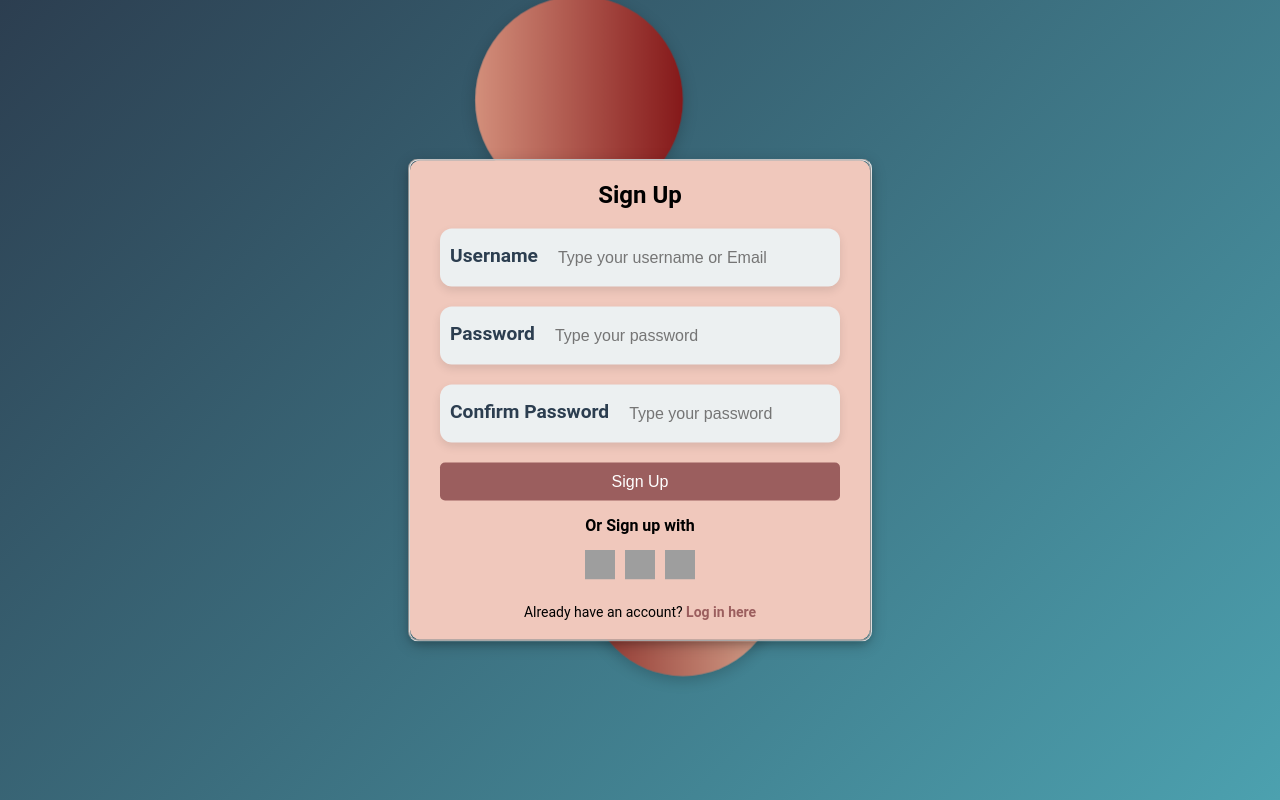
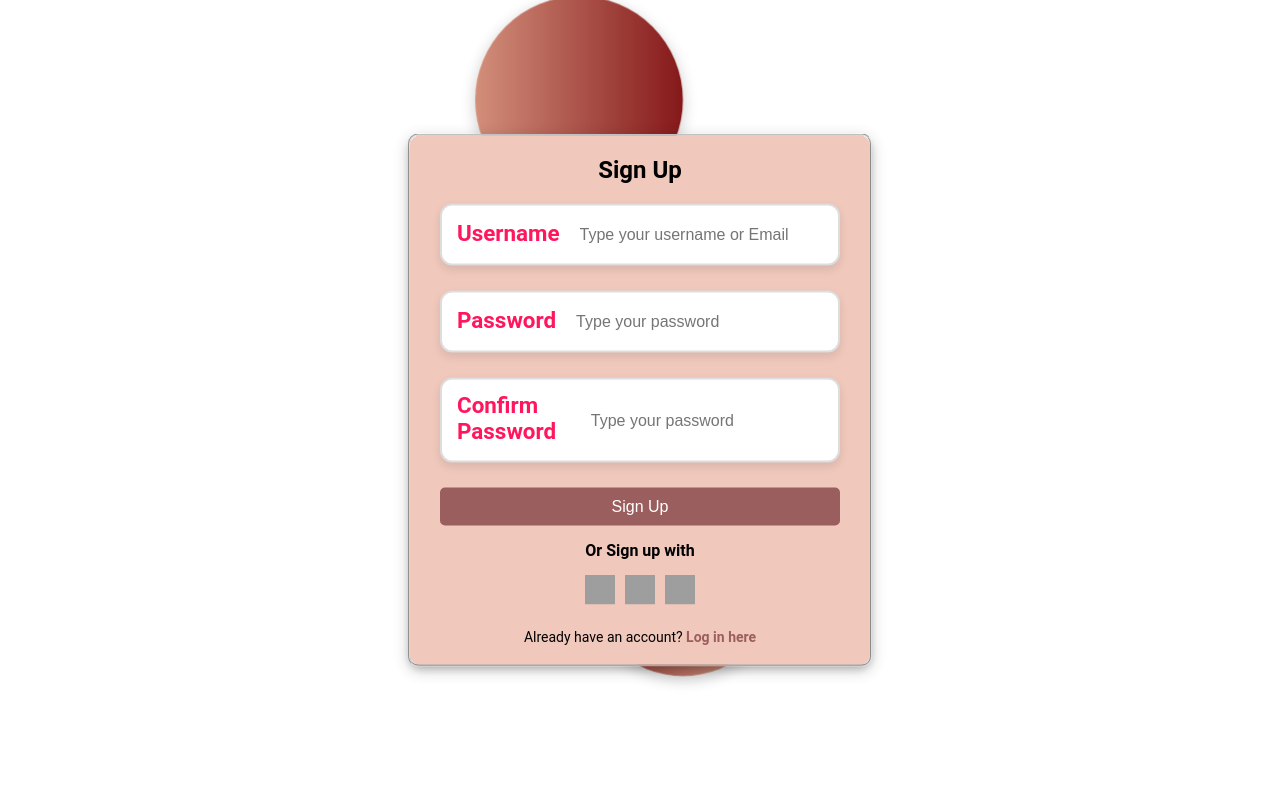
Before and after one commit to ayoubmorchid/bookhaven, a React (Create React App) app: page /signup in a window 1280 px wide. Built offline with nearby package versions, Linux system fonts and the light colour scheme; grey boxes are pictures that could not be loaded.

Commit message:
retourn style origin

```diff
--- a/src/pages/ForgetPassword.jsx
+++ b/src/pages/ForgetPassword.jsx
@@ -39,13 +39,13 @@ const ForgetPassword = () => {
       setMessage(`Verification code sent to your phone.`);
     }
 
-    const code = generateCode();
+    const code = generateCode(); // توليد الكود وتخزينه
     setError("");
     setCanResend(false);
-    setTimer(60);
+    setTimer(60); // ضبط العداد لإعادة الإرسال
   };
 
-
+  // عداد لإعادة الإرسال
   useEffect(() => {
     let interval = null;
 
@@ -60,8 +60,7 @@ const ForgetPassword = () => {
     return () => clearInterval(interval);
   }, [timer]);
 
-
-
+  // التحقق من الكود
   const handleVerifyCode = (e) => {
     e.preventDefault();
 
--- a/src/style/ForgetPassword.css
+++ b/src/style/ForgetPassword.css
@@ -1,14 +1,17 @@
-/* خلفية مماثلة لـ Error 404 */
+/* خلفية ديناميكية */
 body {
   font-family: 'Roboto', sans-serif;
-  background: linear-gradient(135deg, #2c3e50, #4ca1af);
-  background-size: cover;
+  background: linear-gradient(135deg, #ff758c, #ff7eb3, #fad0c4);
+  background-size: 200% 200%;
+  animation: backgroundAnimation 10s ease infinite;
   margin: 0;
   padding: 0;
-  height: 100vh;
-  display: flex;
-  justify-content: center;
-  align-items: center;
+}
+
+@keyframes backgroundAnimation {
+  0% { background-position: 0% 50%; }
+  50% { background-position: 100% 50%; }
+  100% { background-position: 0% 50%; }
 }
 
 /* الصفحة الرئيسية */
@@ -16,20 +19,21 @@ body {
   display: flex;
   justify-content: center;
   align-items: center;
-  width: 100%;
+  min-height: 100vh;
   padding: 20px;
 }
 
 /* الحاوية */
 .container {
-  background: rgba(44, 62, 80, 0.9);
-  border-radius: 15px;
-  box-shadow: 0 10px 30px rgba(0, 0, 0, 0.5);
-  padding: 40px;
+  background: rgba(255, 255, 255, 0.9);
+  backdrop-filter: blur(20px);
+  border: 2px solid rgba(255, 255, 255, 0.3);
+  padding: 50px 40px;
+  border-radius: 25px;
   width: 400px;
-  max-width: 100%;
+  box-shadow: 0 15px 40px rgba(0, 0, 0, 0.2);
   text-align: center;
-  animation: fadeIn 0.8s ease-in-out;
+  animation: fadeIn 1s ease-in-out;
 }
 
 @keyframes fadeIn {
@@ -39,14 +43,14 @@ body {
 
 .container h2 {
   font-size: 2rem;
-  color: #ecf0f1;
-  margin-bottom: 20px;
+  color: #ff165d;
+  margin-bottom: 25px;
   font-weight: bold;
 }
 
 .container p {
-  font-size: 1rem;
-  color: #bdc3c7;
+  font-size: 1.1rem;
+  color: #444;
   margin-bottom: 30px;
 }
 
@@ -54,115 +58,132 @@ body {
 .method-selection {
   display: flex;
   justify-content: center;
-  gap: 15px;
-  margin-bottom: 20px;
+  gap: 20px;
+  margin-bottom: 30px;
 }
 
 .method-button {
-  background: #4ca1af;
+  background-color: #ff758c;
   color: white;
-  padding: 10px 20px;
+  padding: 12px 25px;
   border: none;
-  border-radius: 25px;
+  border-radius: 30px;
   font-size: 1rem;
   font-weight: bold;
   cursor: pointer;
-  box-shadow: 0 5px 15px rgba(0, 0, 0, 0.2);
+  box-shadow: 0 8px 15px rgba(0, 0, 0, 0.1);
   transition: all 0.3s ease;
 }
 
 .method-button.active {
-  background: #2c3e50;
-  box-shadow: 0 8px 20px rgba(0, 0, 0, 0.3);
+  background-color: #ff165d;
+  box-shadow: 0 10px 20px rgba(0, 0, 0, 0.2);
 }
 
 .method-button:hover {
-  background: #34495e;
-  transform: translateY(-3px);
+  background-color: #ff165d;
+  transform: translateY(-2px);
+  box-shadow: 0 12px 25px rgba(0, 0, 0, 0.3);
 }
 
 /* الإدخال */
 .input-group {
   display: flex;
   align-items: center;
-  margin-bottom: 20px;
-  background: #ecf0f1;
+  margin-bottom: 25px;
+  border: 2px solid #ddd;
   border-radius: 12px;
-  padding: 10px;
+  background-color: #fff;
+  padding: 12px 15px;
   box-shadow: 0 4px 10px rgba(0, 0, 0, 0.1);
+  transition: box-shadow 0.3s ease;
+}
+
+.input-group:hover {
+  box-shadow: 0 6px 15px rgba(0, 0, 0, 0.2);
 }
 
 .input-group label {
-  color: #2c3e50;
-  margin-right: 10px;
-  font-size: 1.2rem;
+  color: #ff165d;
+  margin-right: 12px;
+  font-size: 1.4rem;
 }
 
 .input-group input {
-  flex: 1;
+  width: 100%;
   border: none;
   outline: none;
   font-size: 1rem;
-  padding: 10px;
+  padding: 8px;
+  color: #333;
   background: transparent;
 }
 
 .input-group input:focus {
-  box-shadow: 0 0 8px rgba(44, 62, 80, 0.5);
+  border: none;
+  outline: none;
+  box-shadow: 0 0 5px rgba(255, 22, 93, 0.5);
 }
 
 /* زر الإرسال */
 .reset-button {
-  background: linear-gradient(135deg, #2c3e50, #4ca1af);
+  background: linear-gradient(45deg, #ff165d, #ff758c);
   color: white;
   padding: 15px;
   border: none;
-  border-radius: 25px;
-  font-size: 1.1rem;
+  border-radius: 30px;
+  font-size: 1.2rem;
   font-weight: bold;
   cursor: pointer;
   width: 100%;
+  margin-top: 20px;
   transition: all 0.3s ease;
-  box-shadow: 0 8px 20px rgba(0, 0, 0, 0.2);
+  box-shadow: 0 8px 20px rgba(255, 22, 93, 0.3);
 }
 
 .reset-button:hover {
+  background: linear-gradient(45deg, #ff758c, #ff165d);
   transform: translateY(-3px);
-  box-shadow: 0 12px 25px rgba(0, 0, 0, 0.3);
+  box-shadow: 0 10px 25px rgba(255, 22, 93, 0.4);
+}
+
+.reset-button[disabled] {
+  background: #ddd;
+  color: #aaa;
+  cursor: not-allowed;
+  box-shadow: none;
 }
 
 /* الرسائل */
 .success-message {
-  color: #2ecc71;
-  font-size: 1rem;
+  color: #28a745;
+  font-size: 1.1rem;
   margin-top: 20px;
-  text-align: center;
   font-weight: bold;
 }
 
 .error-message {
-  color: #e74c3c;
-  font-size: 1rem;
+  color: #dc3545;
+  font-size: 1.1rem;
   margin-top: 20px;
-  text-align: center;
   font-weight: bold;
 }
 
 /* فقاعة الكود */
 .code-bubble {
   position: fixed;
-  top: 20%; /* موقع الفقاعة */
+  top: 20%; /* في الأعلى */
   left: 50%;
   transform: translate(-50%, -50%);
-  background: linear-gradient(135deg, #2c3e50, #4ca1af);
+  background-color: #ff165d;
   color: white;
   padding: 20px 40px;
-  border-radius: 30px;
-  font-size: 1.2rem;
+  border-radius: 50px;
+  font-size: 1.3rem;
   font-weight: bold;
-  box-shadow: 0 8px 25px rgba(0, 0, 0, 0.3);
-  animation: fadeInOut 4s ease;
+  box-shadow: 0 12px 30px rgba(0, 0, 0, 0.3);
   text-align: center;
+  animation: fadeInOut 5s ease;
   z-index: 1000;
 }
 
```
